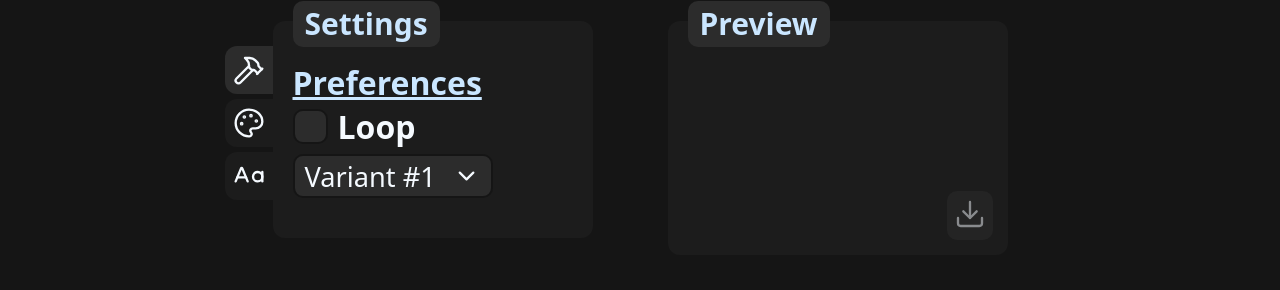
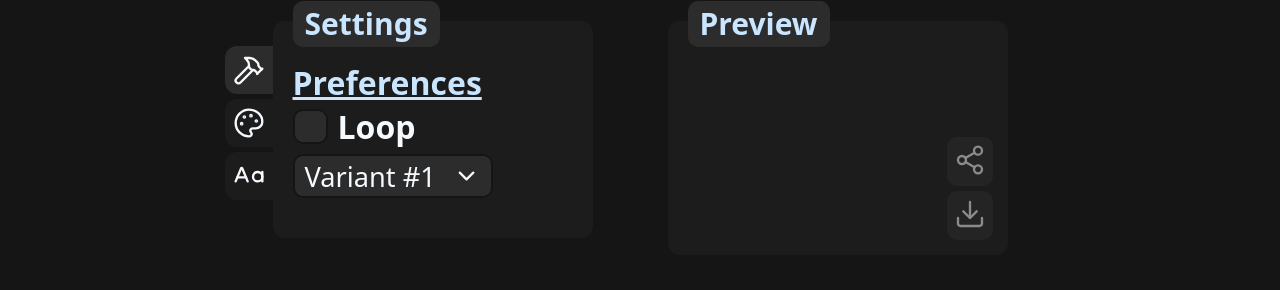
Before and after one commit to Kolpixx/shonk-generator, a React (Vite) app: page / in a window 1280 px wide. Shown: the part 178-468 px from the top of the page. Built offline with nearby package versions, Linux system fonts and the light colour scheme; a web font is replaced by a local one.

Commit message:
feat: shonk sharing; toastify

```diff
--- a/package.json
+++ b/package.json
@@ -14,7 +14,8 @@
     "react": "^19.2.0",
     "react-dom": "^19.2.0",
     "react-markdown": "^10.1.0",
-    "react-router-dom": "^7.11.0"
+    "react-router-dom": "^7.11.0",
+    "react-toastify": "^11.0.5"
   },
   "devDependencies": {
     "@eslint/js": "^9.39.1",
--- a/src/components/Customization/Customization.jsx
+++ b/src/components/Customization/Customization.jsx
@@ -11,6 +11,7 @@ export default function Customization({ colors, setColors }) {
     const [category, setCategory] = useState("general");
     const [variant, setVariant] = useContext(VariantContext);
 
+    console.log(variant, shonkVariants[variant]);
     let shonkArray = shonkVariants[variant].split(/\r\n|\n/);
 
     function updateShonk() {
--- a/src/components/Preview/Preview.css
+++ b/src/components/Preview/Preview.css
@@ -11,12 +11,18 @@
     overflow: auto;
 }
 
-#download-button {
-    opacity: 50%;
-    transition: 0.3s ease all;
+#preview-buttons {
+    display: flex;
+    flex-direction: column;
     position: absolute;
     bottom: 15px;
     right: 15px;
+    gap: 5px;
+
+    & > button {
+        position: relative;
+        opacity: 50%;
+        transition: 0.3s ease all;
         background-color: var(--background-2);
         border: none;
         padding: 7px;
@@ -25,9 +31,10 @@
         & > svg {
             color: var(--text);
         }
-}
 
-#download-button:hover {
+        &:hover {
             background-color: var(--background-2-hover);
             opacity: 100%;
         }
+    }
+}
--- a/src/components/Preview/Preview.jsx
+++ b/src/components/Preview/Preview.jsx
@@ -1,15 +1,29 @@
 import './Preview.css'
 import { useContext, useEffect, useState } from 'react';
-import { DropShadowContext, FontContext, LoopedContext } from '../../sites/App/App';
-import { Download } from 'lucide-react';
-import { bashHEX, getLongestString } from '../../utils';
+import { CustomASCIIContext, DropShadowContext, FontContext, LoopedContext, VariantContext } from '../../sites/App/App';
+import { Download, Share2 } from 'lucide-react';
+import { bashHEX, getLongestString, shareShonk } from '../../utils';
 import DownloadModal from './DownloadModal/DownloadModal';
+import { toast } from 'react-toastify';
 
 export default function Preview({ colors, variant }) {
     const [showingDownloadModal, showDownloadModal] = useState(false);
-    const [font, setFont] = useContext(FontContext);
-    const [dropShadow, setDropShadow] = useContext(DropShadowContext);
+
     const [looped] = useContext(LoopedContext);
+    const [font] = useContext(FontContext);
+    const [dropShadow] = useContext(DropShadowContext);
+    const [customASCII] = useContext(CustomASCIIContext);
+    const [variantName] = useContext(VariantContext);
+
+    const json = {
+        "colors": colors,
+        "variant": variantName,
+        "looped": looped,
+        "font": font,
+        "dropShadow": dropShadow,
+        "customASCII": customASCII
+    };
+
     const shonkArray = variant.split(/\r\n|\n/);
     const colorArray = [...colors];
 
@@ -149,7 +163,10 @@ export default function Preview({ colors, variant }) {
             <div id="canvas-container">
                 <canvas id="preview-canvas">Seems like your browser doesn't support the canvas element :P (The site won't work without it!!)</canvas>
             </div>
-            <button id="download-button" className="pointer" onClick={() => showDownloadModal(true)}><Download size={32} strokeWidth={1.75} /></button>
+            <div id="preview-buttons">
+                <button id="share-button" className="pointer" onClick={() => {navigator.clipboard.writeText(shareShonk(json)); toast.success("Copied to clipboard!")}}><Share2 size={32} strokeWidth={1.75} /></button>
+                <button id="download-button" className="pointer" onClick={() => showDownloadModal(true)}><Download size={32} strokeWidth={1.75} /></button>
+            </div>
 
             {showingDownloadModal && <DownloadModal showDownloadModal={showDownloadModal} downloadShonk={downloadShonk} shonkToBash={shonkToBash} shonkToFishShell={shonkToFishShell} />}
         </section>
--- a/src/sites/App/App.css
+++ b/src/sites/App/App.css
@@ -31,6 +31,11 @@
 
     --red: #C90D0D;
     --green: #0DC93F;
+
+    /* Toastify */
+    --toastify-text-color-dark: var(--text) !important;
+    --toastify-color-dark: var(--background-1) !important;
+    --toastify-color-success: var(--green) !important;
 }
 
 .lucide {
@@ -193,3 +198,10 @@ section[data-title]::before {
     border: 2px solid var(--background);
     border-radius: 15px;
 }
+
+.Toastify {
+    position: absolute;
+    padding: 0;
+    height: 0;
+    width: 0;
+}
--- a/src/sites/App/App.jsx
+++ b/src/sites/App/App.jsx
@@ -6,6 +6,7 @@ import { presetColors } from '../../consts';
 import { Link } from 'react-router-dom';
 import Customization from '../../components/Customization/Customization'
 import Preview from '../../components/Preview/Preview'
+import { ToastContainer } from 'react-toastify';
 
 export const VariantContext = createContext(undefined);
 export const ColorsContext = createContext(undefined);
@@ -31,6 +32,22 @@ function App() {
   const [backgroundColor, setBackgroundColor] = useState(preferences.transparentBG || "#000000")
   const [hasSeenTip, setHasSeenTip] = useState(preferences.hasSeenTip || false);
   const [customASCII, setCustomASCII] = useState(preferences.customASCII || "Press the edit button next to the variant selector to change this text\n\n:3");
+
+  useEffect(() => {
+    const params = new URLSearchParams(document.location.search);
+    const preset = params.get("preset");
+
+    if (preset !== null) {
+      const presetJSON = JSON.parse(decodeURIComponent(atob(preset)));
+
+      setColors(presetJSON.colors);
+      setCustomASCII(presetJSON.customASCII);
+      setDropShadow(presetJSON.dropShadow);
+      setFont(presetJSON.font);
+      setLooped(presetJSON.looped);
+      setVariant(presetJSON.variant);
+    }
+  }, []);
 
   useEffect(() => {
     const preferencesJSON = {
@@ -84,6 +101,13 @@ function App() {
                             onClick={() => window.open("https://github.com/Kolpixx/shonk-generator/")}
                           />
                         </footer>
+                        <ToastContainer
+                          position="bottom-right"
+                          theme="dark"
+                          newestOnTop={true}
+                          closeOnClick={true}
+                          autoClose={1500}
+                        />
                       </VariantContext>
                     </ColorsContext>
                   </LoopedContext>
--- a/src/utils.js
+++ b/src/utils.js
@@ -18,3 +18,20 @@ export function hexToRGB(hex) {
     ];
     return aRgb;
 }
+
+export function uint8ArrayToBase64(bytes) {
+    let binaryString = "";
+    bytes.forEach((byte) => {
+        binaryString += String.fromCharCode(byte);
+    });
+
+    return btoa(binaryString);
+}
+
+export function shareShonk(json) {
+    const encoder = new TextEncoder;
+    const utf8bytes = encoder.encode(JSON.stringify(json));
+    const base64 = encodeURIComponent(uint8ArrayToBase64(utf8bytes));
+
+    return `http://localhost:5173/?preset=${base64}`;
+}
```
Also changed, not shown: 1 other file (tests, documents, lock files or other folders). Lines whose indentation alone changed are shown as unchanged.
